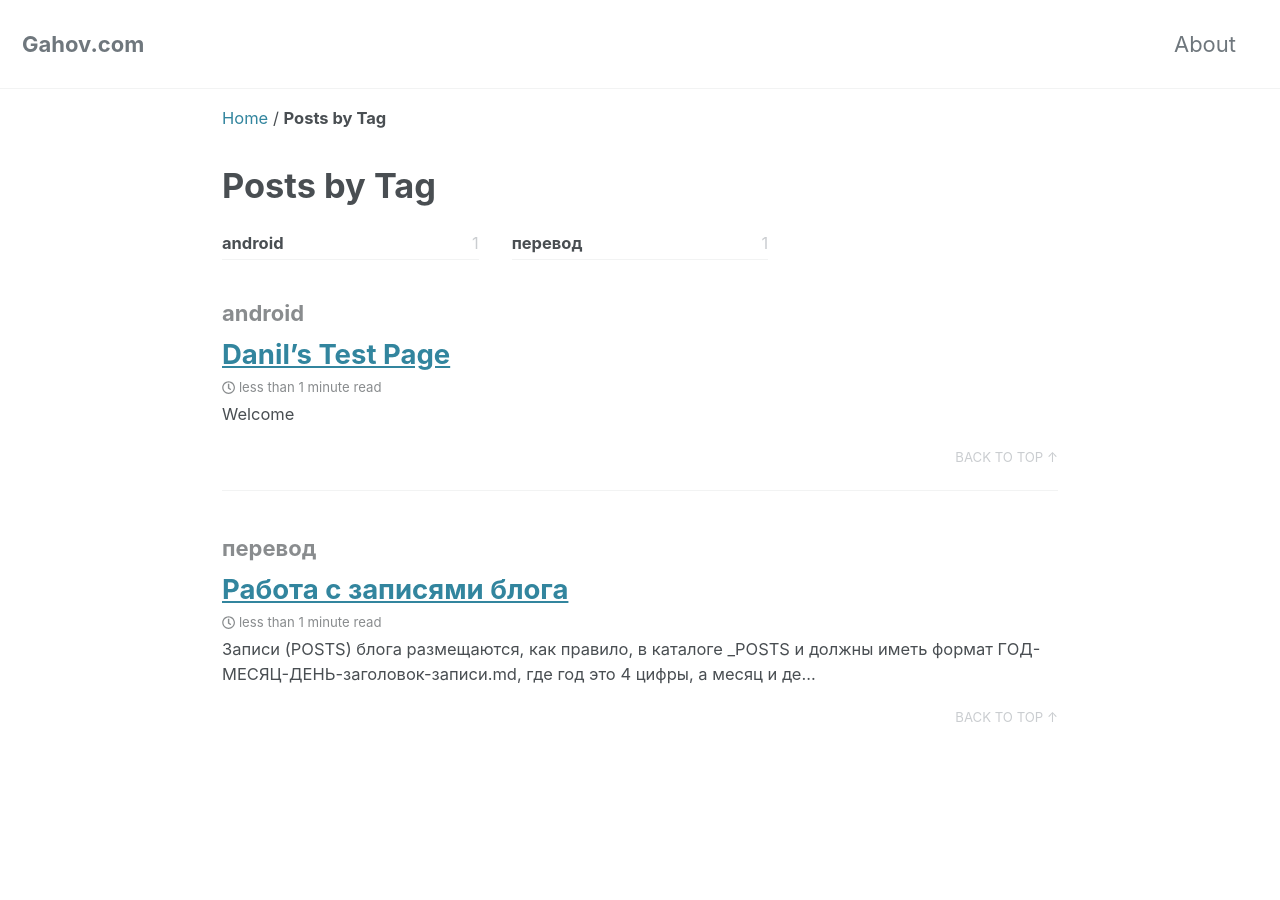
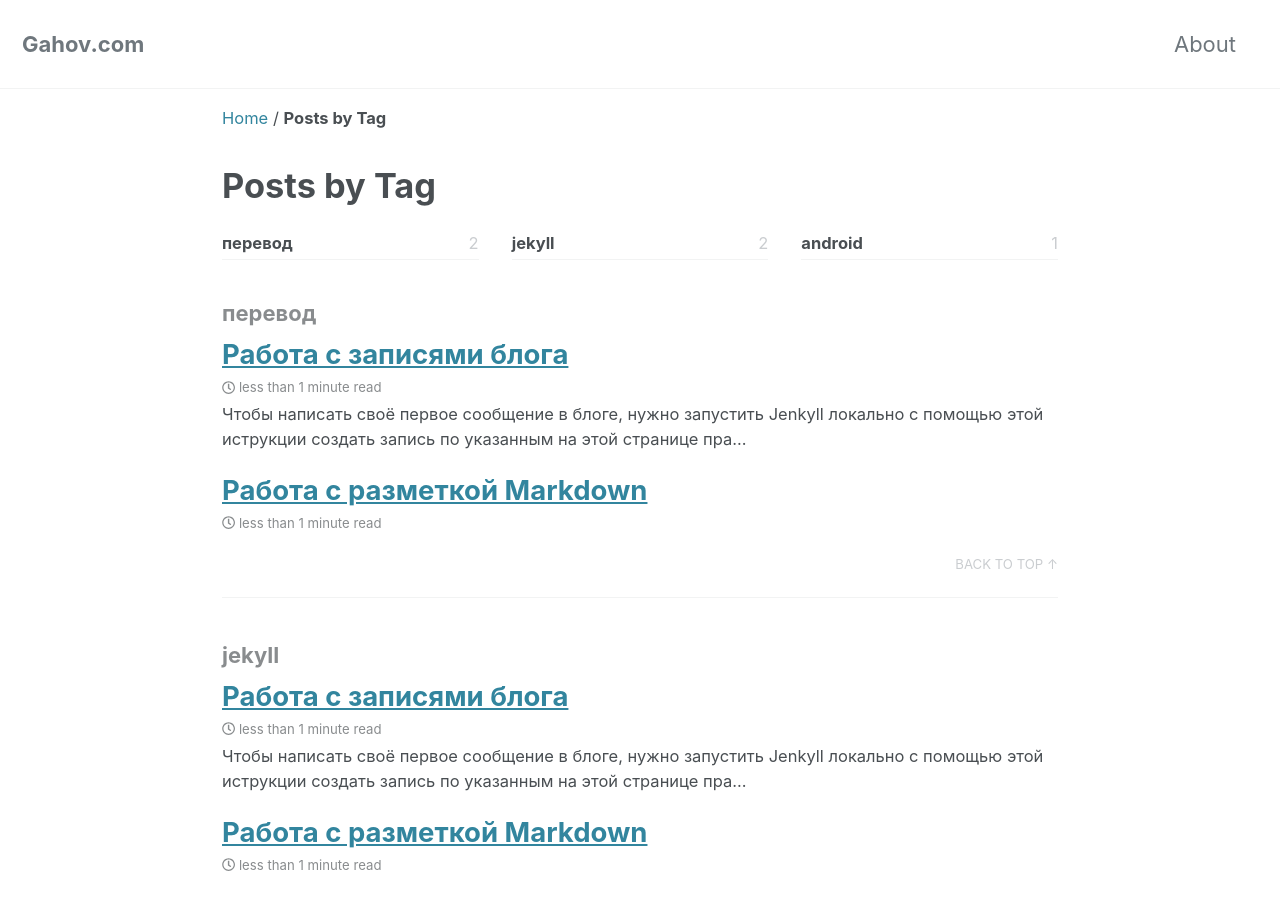
Before and after one commit to andrewgrow/andrewgrow.github.io, a Jekyll site: the page built from _pages/tag-archive.md, in a window 1280 px wide and 900 px high. Built offline with Jekyll 4.4.1, drawn with Linux system fonts in a browser that asks for light colours; cached includes are drawn as plain includes.

Commit message:
Add new post (2)

````diff
--- /dev/null
+++ b/_posts/2019-04-10-markdown.md
@@ -0,0 +1,11 @@
+---
+layout: single
+title:  "Работа с разметкой Markdown"
+author_profile: true
+author: Andrew
+categories:
+    - jekyll
+tags:
+    - перевод
+    - jekyll
+---
--- a/_posts/2019-04-10-work-with-posts.md
+++ b/_posts/2019-04-10-work-with-posts.md
@@ -3,9 +3,21 @@ layout: single
 title:  "Работа с записями блога"
 author_profile: true
 author: Andrew
-categories: [jekyll]
-tags: [перевод]
+categories:
+    - jekyll
+tags:
+    - перевод
+    - jekyll
 ---
+
+Чтобы написать своё первое сообщение в блоге, нужно
+* запустить Jenkyll локально с помощью [этой иструкции](http://prgssr.ru/documentation/03_installation)
+* создать запись по указанным на этой странице правилам
+* сгенерировать страницы с помощью команды `bundle exec jekyll serve`
+* после того, как работа локально со страницей окончена, отправить коммит на гитхаб
+* в течении трёх минут сайт обновится и в списке появится запись
+
+
 Записи (POSTS) блога размещаются, как правило, в каталоге `_POSTS` и должны иметь формат
 `ГОД-МЕСЯЦ-ДЕНЬ-заголовок-записи.md`, где год это 4 цифры, а месяц и день по 2.
 
@@ -46,3 +58,6 @@ categories: [jekyll]
 tags: [перевод]
 ```
 (эти значения установлены в файле этой записи, см. заголовок страницы)
+
+Базовые настройки для создания записи блога готовы. А непосредственно работу с разметкой мы
+рассмотрим в записи [Работа с разметкой Markdown]({% post_url 2019-04-10-markdown %})
````
